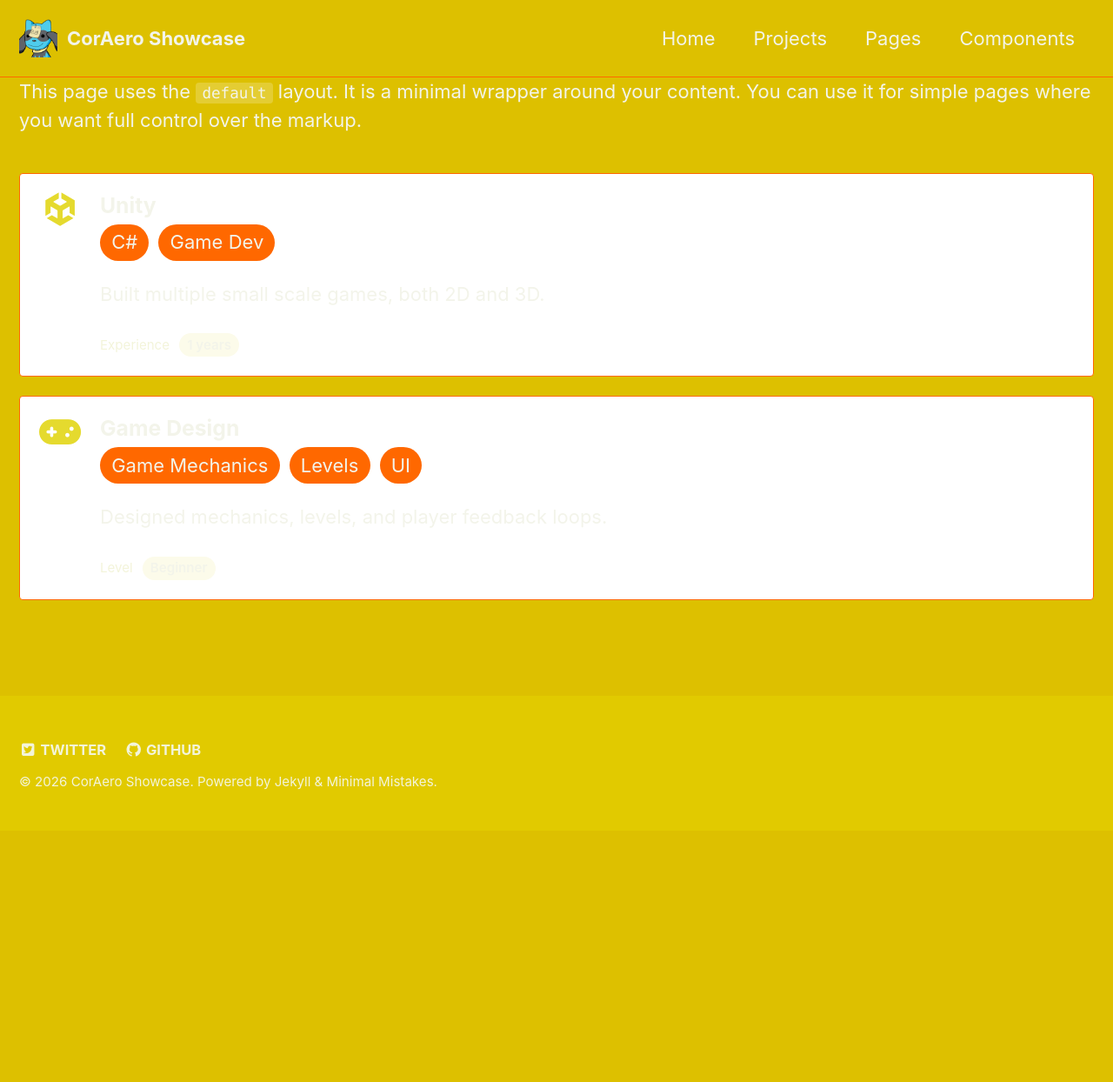
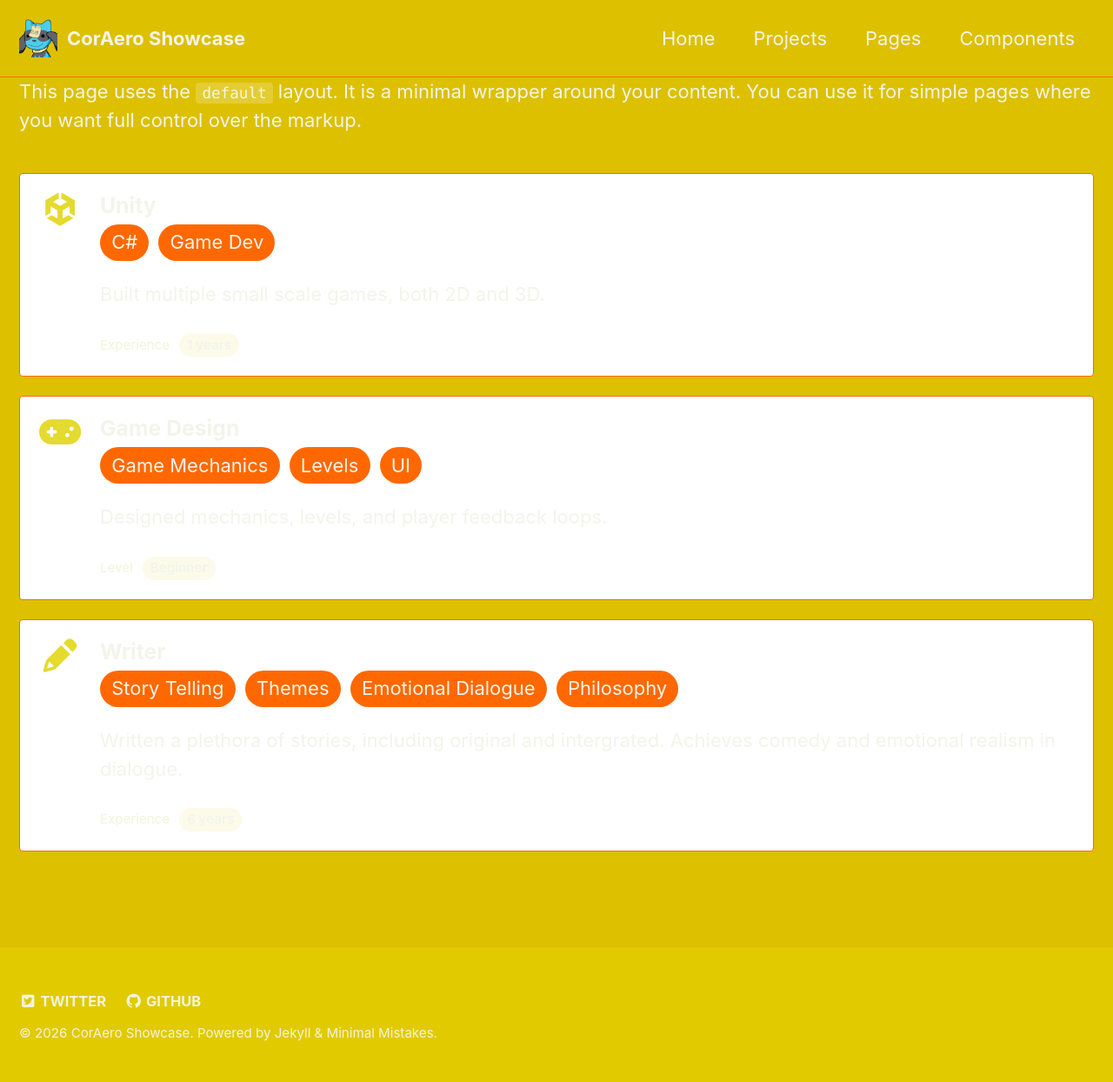
Before and after one commit to MUI-Corey/MUI-Corey.github.io, a Jekyll site: the page built from _pages/skills-in-learning.md, in a window 1280 px wide. Shown: the whole page at 87% size. Built offline with Jekyll 4.4.1, drawn with Linux system fonts in a browser that asks for light colours; before the commit the page ends 955 px from its top, so only the background shows below that.

Commit message:
Update skills-in-learning.md

```diff
--- a/_pages/skills-in-learning.md
+++ b/_pages/skills-in-learning.md
@@ -13,6 +13,11 @@ skills:
     badges: ["Game Mechanics", "Levels", "UI"]
     text: "Designed mechanics, levels, and player feedback loops."
     level_label: "Beginner"
+  - name: "Writer"
+    icon: "fa fa-pencil"
+    badges: ["Story Telling", "Themes", "Emotional Dialogue", "Philosophy"]
+    text: "Written a plethora of stories, including original and intergrated. Achieves comedy and emotional realism in dialogue."
+    years: 6
 ---
 
 This page uses the `default` layout. It is a minimal wrapper around your content.
```
